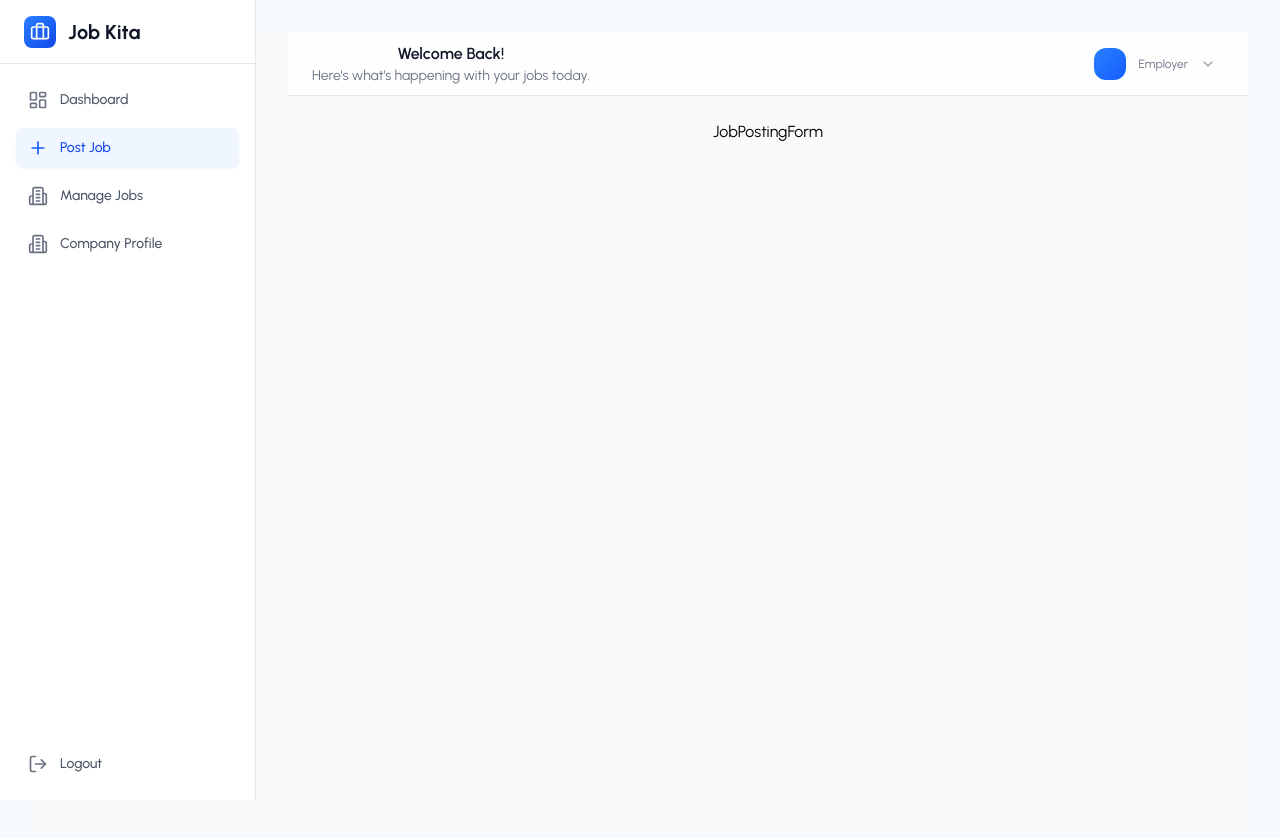
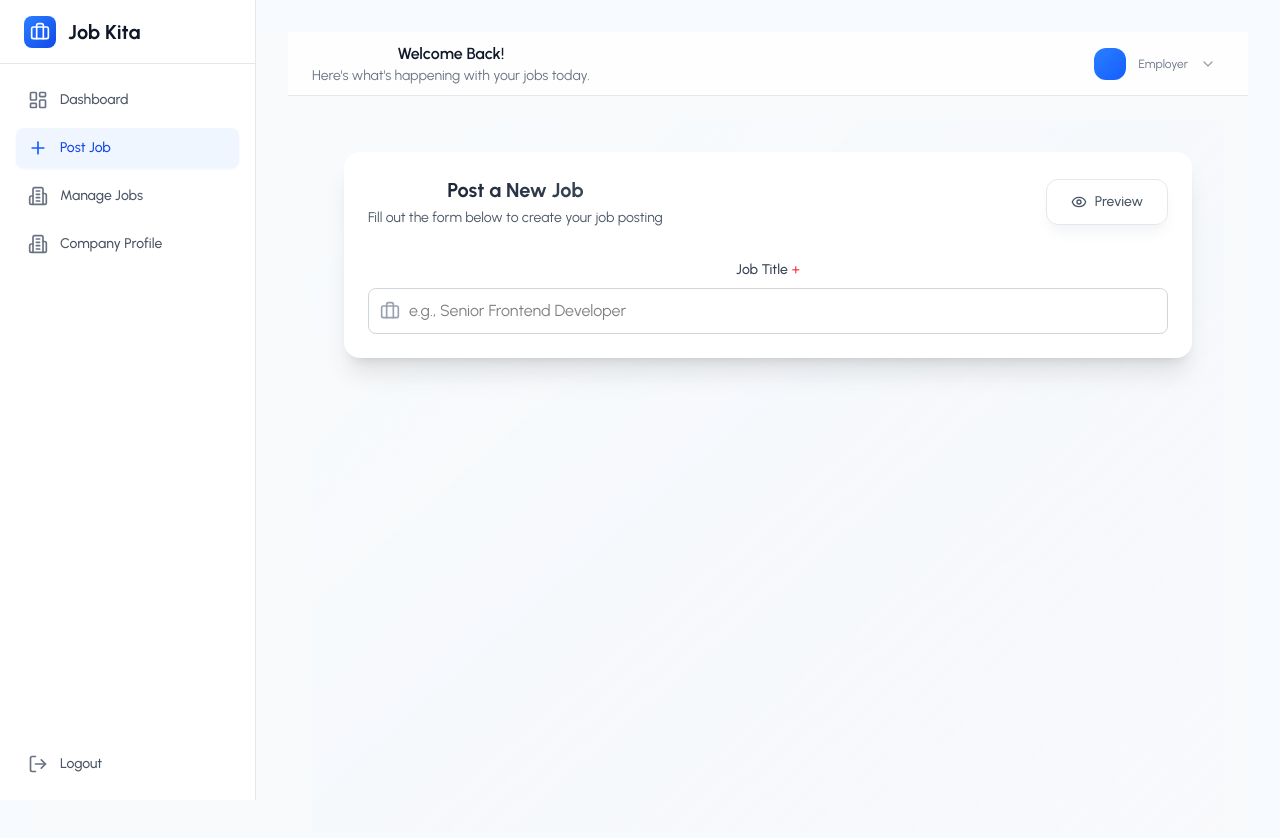
Before and after one commit to jmsjcmc/JobKita, a React (Vite) app in the folder frontend/: page /post-job in a window 1280 px wide. Shown: the top 838 px of the page. Built offline with nearby package versions, Linux system fonts and the light colour scheme.

Commit message:
feat: refactor EmployerProfilePage and ManageJobs to use DashboardLayout; implement JobPostingForm with input handling and validation

```diff
--- /dev/null
+++ b/frontend/src/components/input/InputField.jsx
@@ -0,0 +1,56 @@
+import { AlertCircle } from 'lucide-react'
+import React from 'react'
+
+export default function InputField({
+    label,
+    id,
+    type = 'text',
+    placeholder,
+    value,
+    onChange,
+    error,
+    helperText,
+    required = false,
+    disabled = false,
+    icon: Icon,
+    ...props
+}) {
+  return (
+    <div className='space-y-2'>
+      <label htmlFor={id} className='block text-sm font-medium text-gray-700'>
+        {label}
+        {required && <span className='text-red-500 ml-1'>+</span>}
+      </label>
+      <div className='relative'>{Icon && (
+        <div className='absolute inset-y-0 left-0 pl-3 flex items-center pointer-events-none'>
+            <Icon className='h-5 w-5 text-gray-400'/>
+        </div>
+      )}
+      <input
+      id={id}
+      type={type}
+      placeholder={placeholder}
+      value={value}
+      onChange={onChange}
+      disabled={disabled}
+      className={`w-full ${
+        Icon ? 'pl-10' : 'pl-3'
+      } pr-3 py-2.5 border rounded-lg text-base transition-colors duration-200 disabled:bg-gray-50 disabled:text-gray-500 ${
+        error
+        ? 'border-red-300 focus:border-red-500 focus:ring-red-500'
+        : 'border-gray-300 focus:border-blue-500 focus:ring-blue-500'
+      } focus:outline-none focus:ring-2 focus:ring-opacity-20`}{...props}/></div>
+      {error && (
+        <div className='flex items-center space-x-1 text-sm text-red-600'>
+            <AlertCircle className='h-4 w-4'/>
+            <span>{error}</span>
+        </div>
+      )}
+      {
+        helperText && !error && (
+            <p className='text-sm text-gray-500'>{helperText}</p>
+        )
+      }
+    </div>
+  )
+}
--- a/frontend/src/pages/Employer/EmployerProfilePage.jsx
+++ b/frontend/src/pages/Employer/EmployerProfilePage.jsx
@@ -1,7 +1,8 @@
 import React from 'react'
+import DashboardLayout from '../../components/layout/DashboardLayout'
 
 export default function EmployerProfilePage() {
   return (
-    <div>EmployerProfilePage</div>
+    <DashboardLayout>EmployerProfilePage</DashboardLayout>
   )
 }
--- a/frontend/src/pages/Employer/JobPostingForm.jsx
+++ b/frontend/src/pages/Employer/JobPostingForm.jsx
@@ -1,8 +1,91 @@
+import { useLocation, useNavigate } from "react-router-dom";
 import DashboardLayout from "../../components/layout/DashboardLayout";
-
+import { useState } from "react";
+import { Briefcase, Eye } from "lucide-react";
+import InputField from "../../components/input/InputField";
 
 export default function JobPostingForm() {
+  const navigate = useNavigate();
+  const location = useLocation();
+  const jobId = location.state?.jobId || null;
+
+  const [formData, setFormData] = useState({
+    jobTitle: "",
+    location: "",
+    category: "",
+    jobType: "",
+    description: "",
+    requirements: "",
+    salaryMin: "",
+    salaryMax: "",
+  });
+  const [errors, setErrors] = useState({});
+  const [isSubmitting, setIsSubmitting] = useState(false);
+  const [isPreview, setIsPreview] = useState(false);
+  const handleInputChange = (field, value) => {
+    setFormData((prev) => ({
+      ...prev,
+      [field]: value,
+    }));
+
+    if (errors[field]) {
+      setErrors((prev) => ({
+        ...prev,
+        [field]: "",
+      }));
+    }
+  };
+
+  const handleSubmit = async (e) => {
+    e.preventDefault();
+  };
+
+  const validateForm = (formData) => {
+    const errors = {};
+
+    return errors;
+  };
+
+  const isFormValid = () => {
+    const validationErrors = validateForm(formData);
+    return Object.keys(validationErrors).length === 0;
+  };
   return (
-    <DashboardLayout activeMenu={'post-job'}>JobPostingForm</DashboardLayout>
-  )
+    <DashboardLayout activeMenu={"post-job"}>
+      <div className="min-h-screen bg-gradient-to-br from-slate-50 via-blue-50/30 to-purple-50/20 py-8 px-4 sm:px-6 lg:px-8">
+        <div className="max-w-4xl mx-auto">
+          <div className="bg-white shadow-xl rounded-2xl p-6">
+            <div className="flex items-center justify-between mb-8">
+              <div>
+                <h2 className="text-xl font-bold bg-gradient-to-r from-gray-900 to-gray-600 bg-clip-text text-transparent">Post a New Job</h2>
+                <p className="text-sm text-gray-600 mt-1">Fill out the form below to create your job posting</p>
+              </div>
+              <div className="flex items-center space-x-2">
+                <button
+                  onClick={() => setIsPreview(true)}
+                  disabled={!isFormValid()}
+                  className="group flex items-center space-x-2 px-6 py-3 text-sm font-medium text-gray-600 hover:text-white bg-white/50 hover:bg-gradient-to-r hover:from-blue-500 hover:to-blue-600 border border-gray-200 hover:border-transparent rounded-xl transition-all duration-300 shadow-lg shadow-gray-100 hover:shadow-xl transform hover:-translate-y-0.5"
+                >
+                  <Eye className="h-4 w-4 transition-transform group-hover:-translate-x-1"/>
+                  <span>Preview</span>
+                </button>
+              </div>
+            </div>
+            <div className="space-y-6">
+              {/* Job Title */}
+              <InputField
+              label='Job Title'
+              id='jobTitle'
+              placeholder='e.g., Senior Frontend Developer'
+              value={formData.jobTitle}
+              onChange={(e) => handleInputChange('jobTitle', e.target.value)}
+              error={errors.jobTitle}
+              required
+              icon={Briefcase}/>
+            </div>
+          </div>
+        </div>
+      </div>
+    </DashboardLayout>
+  );
 }
--- a/frontend/src/pages/Employer/ManageJobs.jsx
+++ b/frontend/src/pages/Employer/ManageJobs.jsx
@@ -1,7 +1,8 @@
+import DashboardLayout from "../../components/layout/DashboardLayout";
 
 
 export default function ManageJobs() {
   return (
-    <div>ManageJobs</div>
+    <DashboardLayout>ManageJobs</DashboardLayout>
   )
 }
```
